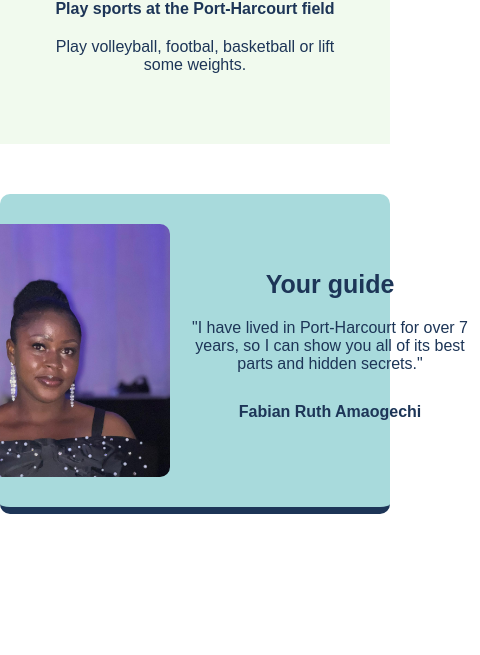
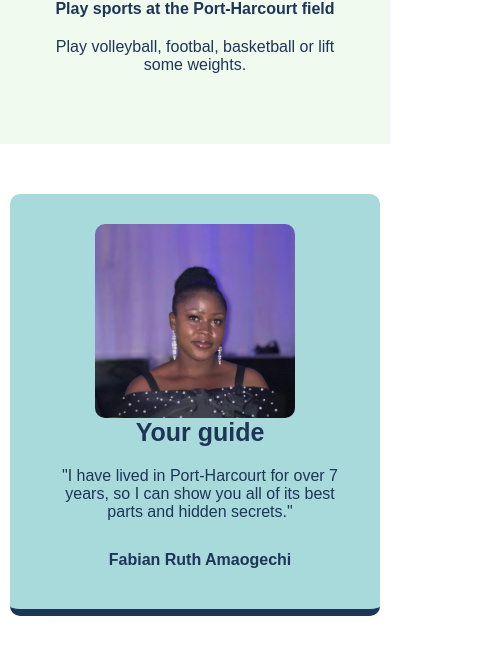
Before and after one commit to ruthfabian/Scrim-Hometown-Homepage, a plain HTML site: page index.html in a window 390 px wide. Shown: the part 1095-1750 px from the top of the page, 480 px wide, since content can reach past the window. Before the commit the page ends 1659 px from the top, so only its background shows below. Drawn offline with Linux system fonts and the light colour scheme; a web font is replaced by a local one.

Commit message:
css responsiveness

```diff
--- a/styles.css
+++ b/styles.css
@@ -18,6 +18,7 @@ body {
     text-align: center;
     text-align: center;
     font-family: 'Spinnaker', sans-serif;
+    background: white;
 }
 
 #hero{
@@ -38,6 +39,7 @@ body {
     padding: 5px 10px;
     border-radius: 10px;
     margin-bottom: 20px;
+    max-width: 80%;
 
 }
 
@@ -45,6 +47,7 @@ body {
     background-color: #457B9D;
     padding: 5px 10px;
     border-radius: 10px;
+    max-width: 90%;
 }
 
 #activities{
@@ -66,6 +69,7 @@ body {
 
 .child-activities{
     padding: 20px;
+    flex-wrap: wrap;
 }
 
 .child-activities img {
@@ -122,11 +126,12 @@ h4, p{
 
 @media (max-width: 780px){
     #guide-section{
-        max-width: 100%;
+        max-width: 95%;
+        flex-wrap: wrap;
     }
 
     #ruth-pic{
-        width: 260px;
+        width: 200px;
     }
 
 }
```
